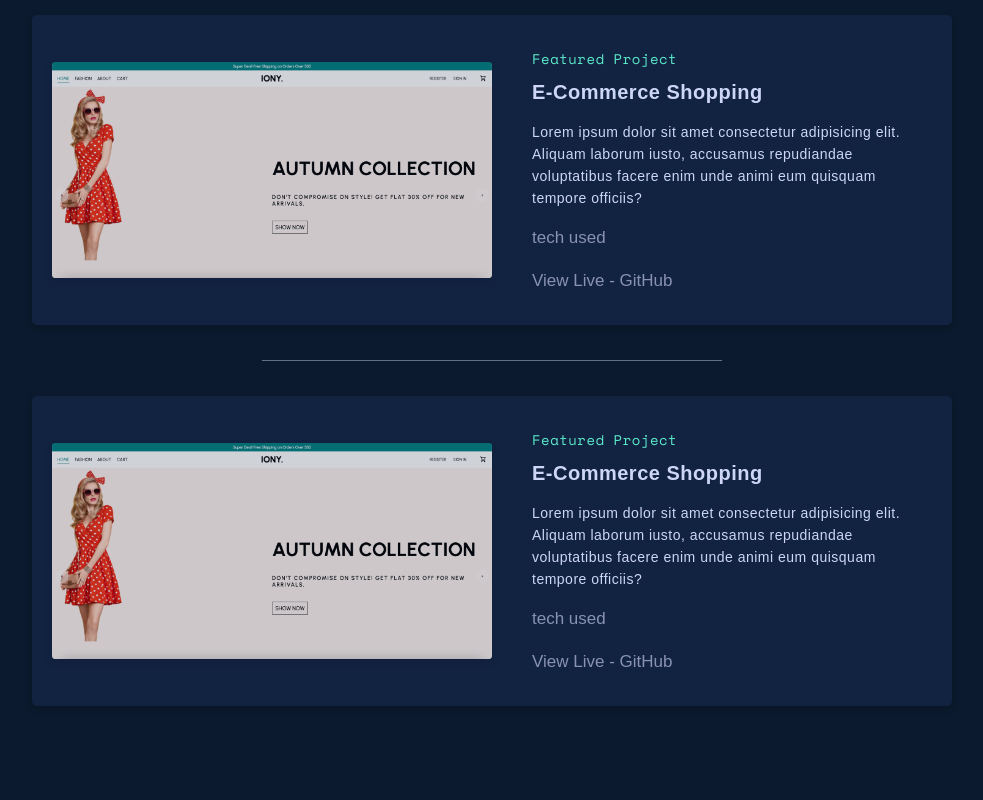
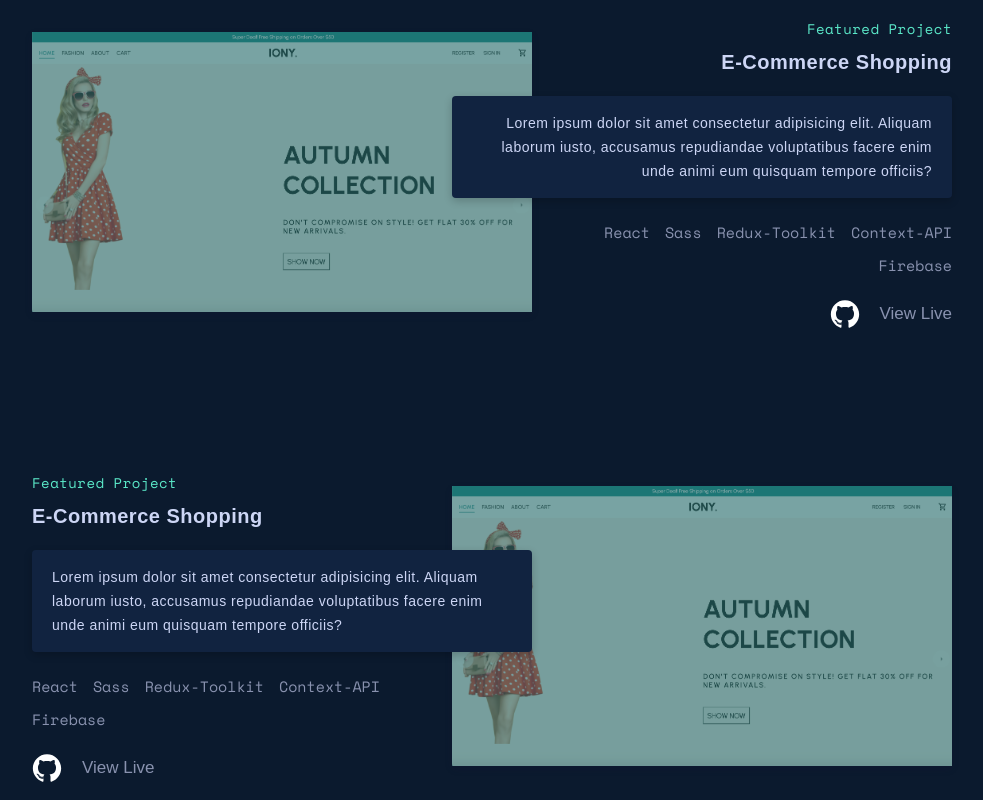
Before and after one commit to IonathanG/portfolio_dev, a React (Create React App) app: page / in a window 1280 px wide. Shown: the part 2260-3060 px from the top of the page, without its empty margins (148-1131 px from the left). Built offline with nearby package versions, Linux system fonts and the light colour scheme.

Commit message:
work section updated

```diff
--- a/public/index.html
+++ b/public/index.html
@@ -16,6 +16,11 @@
       href="https://fonts.googleapis.com/css2?family=Space+Mono:ital,wght@0,400;0,700;1,700&display=swap"
       rel="stylesheet"
     />
+
+    <link
+      rel="stylesheet"
+      href="https://cdn.jsdelivr.net/gh/devicons/devicon@v2.15.1/devicon.min.css"
+    />
     <title>Ionathan Gusmini</title>
   </head>
   <body>
--- a/src/components/Work.jsx
+++ b/src/components/Work.jsx
@@ -1,6 +1,31 @@
 import React from "react";
 
 const Work = (props, ref) => {
+  const projectList = [
+    {
+      title: "E-Commerce Shopping",
+      image: "images/e-commerce-screenshot_3.png",
+      description:
+        "Lorem ipsum dolor sit amet consectetur adipisicing elit. Aliquam laborum iusto, accusamus repudiandae voluptatibus facere enim unde animi eum quisquam tempore officiis?",
+      tech: ["React", "Sass", "Redux-Toolkit", "Context-API", "Firebase"],
+      links: [
+        "https://github.com/IonathanG/react-ecommerce-redux-back",
+        "https://react-ecommerce-ionyshop.netlify.app/",
+      ],
+    },
+    {
+      title: "E-Commerce Shopping",
+      image: "images/e-commerce-screenshot_3.png",
+      description:
+        "Lorem ipsum dolor sit amet consectetur adipisicing elit. Aliquam laborum iusto, accusamus repudiandae voluptatibus facere enim unde animi eum quisquam tempore officiis?",
+      tech: ["React", "Sass", "Redux-Toolkit", "Context-API", "Firebase"],
+      links: [
+        "https://github.com/IonathanG/react-ecommerce-redux-back",
+        "https://react-ecommerce-ionyshop.netlify.app/",
+      ],
+    },
+  ];
+
   return (
     <section ref={ref} className="work-container">
       <header>
@@ -10,47 +35,61 @@
       </header>
 
       <div className="work-main">
-        <div className="work-main__item">
-          <img
-            className="work-main__item--image"
-            src="images/e-commerce-screenshot.png"
-            alt="image_shopping_website"
-          />
-          <div className="work-main__item--details">
-            <div className="item-title">
-              <span className="featured">Featured Project</span>
-              <span>E-Commerce Shopping</span>
+        {projectList.map((project, index) => (
+          <div
+            className={`work-main__item ${index % 2 === 0 ? "" : "item-left"}`}
+            key={index}
+          >
+            <div className="work-main__item--image">
+              <img src={project.image} alt="image_shopping_website" />
             </div>
-            <div className="item-desc">
-              Lorem ipsum dolor sit amet consectetur adipisicing elit. Aliquam
-              laborum iusto, accusamus repudiandae voluptatibus facere enim unde
-              animi eum quisquam tempore officiis?
+            <div
+              className={`work-main__item--details ${
+                index % 2 === 0 ? "" : "detail-left"
+              }`}
+            >
+              <div className="item-title">
+                <span className="featured">Featured Project</span>
+                <span>{project.title}</span>
+              </div>
+              <div className="item-desc">{project.description}</div>
+              <div
+                className={`item-tech ${index % 2 === 0 ? "" : "tech-left"}`}
+              >
+                {project.tech.map((item) => (
+                  <div className="tech-detail">{item}</div>
+                ))}
+              </div>
+              <div className="item-links">
+                <a
+                  href={project.links[0]}
+                  target="_blank"
+                  rel="noreferrer"
+                  alt="github-link"
+                >
+                  <svg viewBox="0 0 128 128">
+                    <g fill="#ffffff">
+                      <path
+                        fill-rule="evenodd"
+                        clip-rule="evenodd"
+                        d="M64 5.103c-33.347 0-60.388 27.035-60.388 60.388 0 26.682 17.303 49.317 41.297 57.303 3.017.56 4.125-1.31 4.125-2.905 0-1.44-.056-6.197-.082-11.243-16.8 3.653-20.345-7.125-20.345-7.125-2.747-6.98-6.705-8.836-6.705-8.836-5.48-3.748.413-3.67.413-3.67 6.063.425 9.257 6.223 9.257 6.223 5.386 9.23 14.127 6.562 17.573 5.02.542-3.903 2.107-6.568 3.834-8.076-13.413-1.525-27.514-6.704-27.514-29.843 0-6.593 2.36-11.98 6.223-16.21-.628-1.52-2.695-7.662.584-15.98 0 0 5.07-1.623 16.61 6.19C53.7 35 58.867 34.327 64 34.304c5.13.023 10.3.694 15.127 2.033 11.526-7.813 16.59-6.19 16.59-6.19 3.287 8.317 1.22 14.46.593 15.98 3.872 4.23 6.215 9.617 6.215 16.21 0 23.194-14.127 28.3-27.574 29.796 2.167 1.874 4.097 5.55 4.097 11.183 0 8.08-.07 14.583-.07 16.572 0 1.607 1.088 3.49 4.148 2.897 23.98-7.994 41.263-30.622 41.263-57.294C124.388 32.14 97.35 5.104 64 5.104z"
+                      ></path>
+                      <path d="M26.484 91.806c-.133.3-.605.39-1.035.185-.44-.196-.685-.605-.543-.906.13-.31.603-.395 1.04-.188.44.197.69.61.537.91zm2.446 2.729c-.287.267-.85.143-1.232-.28-.396-.42-.47-.983-.177-1.254.298-.266.844-.14 1.24.28.394.426.472.984.17 1.255zM31.312 98.012c-.37.258-.976.017-1.35-.52-.37-.538-.37-1.183.01-1.44.373-.258.97-.025 1.35.507.368.545.368 1.19-.01 1.452zm3.261 3.361c-.33.365-1.036.267-1.552-.23-.527-.487-.674-1.18-.343-1.544.336-.366 1.045-.264 1.564.23.527.486.686 1.18.333 1.543zm4.5 1.951c-.147.473-.825.688-1.51.486-.683-.207-1.13-.76-.99-1.238.14-.477.823-.7 1.512-.485.683.206 1.13.756.988 1.237zm4.943.361c.017.498-.563.91-1.28.92-.723.017-1.308-.387-1.315-.877 0-.503.568-.91 1.29-.924.717-.013 1.306.387 1.306.88zm4.598-.782c.086.485-.413.984-1.126 1.117-.7.13-1.35-.172-1.44-.653-.086-.498.422-.997 1.122-1.126.714-.123 1.354.17 1.444.663zm0 0"></path>
+                    </g>
+                  </svg>
+                </a>
+                <a
+                  href={project.links[1]}
+                  target="_blank"
+                  rel="noreferrer"
+                  alt="live-website-link"
+                >
+                  View Live
+                </a>
+              </div>
             </div>
-            <div className="item-tech">tech used</div>
-            <div className="item-links">View Live - GitHub</div>
           </div>
-        </div>
-        <div className="work-divider"></div>
-        <div className="work-main__item">
-          <img
-            className="work-main__item--image"
-            src="images/e-commerce-screenshot.png"
-            alt="image_shopping_website"
-          />
-          <div className="work-main__item--details">
-            <div className="item-title">
-              <span className="featured">Featured Project</span>
-              <span>E-Commerce Shopping</span>
-            </div>
-            <div className="item-desc">
-              Lorem ipsum dolor sit amet consectetur adipisicing elit. Aliquam
-              laborum iusto, accusamus repudiandae voluptatibus facere enim unde
-              animi eum quisquam tempore officiis?
-            </div>
-            <div className="item-tech">tech used</div>
-            <div className="item-links">View Live - GitHub</div>
-          </div>
-        </div>
+        ))}
       </div>
     </section>
   );
--- a/src/styles/_settings.scss
+++ b/src/styles/_settings.scss
@@ -4,9 +4,9 @@
 $phone_Small: 480px;
 
 //----- COLORS ------
-$mainGreen: #64ffda;
+$mainGreen: rgb(100, 255, 218);
 $mainGrey: rgb(205, 214, 245);
-$mainBackGround: #0b1a2e;
+$mainBackGround: rgb(11, 26, 46);
 $sub_grey: rgb(137, 146, 175);
 $lighter_Blue: rgb(17, 35, 64);
 
@@ -43,7 +43,7 @@
     position: relative;
 
     @media only screen and (min-width: $phone) {
-      padding: 155px 120px;
+      padding: 155px 80px;
     }
 
     @media only screen and (min-width: $tablet) {
@@ -55,7 +55,7 @@
       //background-color: #64ffdb32;
       margin: 100px auto;
       padding: 20px 15px;
-      max-width: 1100px;
+      max-width: 11000px;
       //min-height: 100vh;
 
       @media only screen and (min-width: $phone) {
--- a/src/styles/components/_work.scss
+++ b/src/styles/components/_work.scss
@@ -4,34 +4,35 @@
   }
 
   .work-main {
-    color: $sub_grey;
     @include main_Style;
 
+    color: $sub_grey;
     margin: 80px auto;
-    transition: 0.3s ease;
 
     display: flex;
     flex-direction: column;
     justify-content: space-between;
     align-items: center;
-    gap: 35px;
+    gap: 140px;
+
+    transition: 0.3s ease;
+    //background-color: rgba(250, 235, 215, 0.261);
+
+    // @media only screen and (min-width: $phone) {
+    //   min-width: 690px !important;
+    // }
 
     &__item {
+      position: relative;
+      transition: 0.3s ease-out;
+
       display: flex;
       flex-direction: column;
       justify-content: space-between;
       align-items: center;
-      gap: 40px;
-      padding: 30px 20px;
-      box-shadow: rgba(0, 0, 0, 0.2) 0px 3px 8px;
-      background-color: $lighter_Blue;
-      border-radius: 5px;
-      transition: 0.4s ease-out;
+      gap: 20px;
 
-      &:hover {
-        //transform: scale(1.01);
-        //border: 0.5px solid $mainGreen;
-      }
+      // background-color: rgba(255, 228, 196, 0.23);
 
       @media only screen and (min-width: $phone) {
         flex-direction: row;
@@ -39,29 +40,56 @@
       }
 
       &--image {
-        height: auto;
-        max-width: 380px;
-        opacity: 0.8;
+        //background-color: rgba(245, 245, 220, 0.263);
+        position: relative;
+        flex: 1;
+        min-width: 300px;
+
+        display: grid;
+        place-items: center;
+
         box-shadow: rgba(23, 8, 49, 0.2) 0px 3px 8px;
         border-radius: 3px;
+        opacity: 0.6;
+        cursor: pointer;
 
-        @media only screen and (min-width: $phone_Small) {
-          max-width: 450px;
+        &:hover {
+          opacity: 0.85;
         }
 
-        @media only screen and (min-width: $phone) {
-          max-width: 50%;
+        &::after {
+          content: "";
+          position: absolute;
+          top: 0;
+          left: 0;
+          width: 100%;
+          height: 100%;
+          background-color: rgba(100, 255, 219, 0.4);
+          transition: 0.3s ease-in;
+          z-index: 10;
+        }
+
+        &:hover::after {
+          opacity: 0;
+        }
+
+        img {
+          width: 100%;
           height: 100%;
         }
       }
 
       &--details {
+        flex: 1;
         display: flex;
         flex-direction: column;
-        gap: 15px;
-        max-width: 450px;
+        align-items: flex-end;
+        gap: 20px;
+
+        text-align: right;
 
         @media only screen and (min-width: $phone) {
+          margin-left: -100px;
           max-width: 100%;
         }
 
@@ -69,6 +97,7 @@
           display: flex;
           flex-direction: column;
           gap: 5px;
+
           color: $mainGrey;
           font-size: 20px;
           font-weight: 700;
@@ -84,31 +113,88 @@
         }
 
         .item-desc {
-          // background-color: $lighter_Blue;
-          // box-shadow: rgba(0, 0, 0, 0.2) 0px 3px 8px;
+          background-color: $lighter_Blue;
+          box-shadow: rgba(0, 0, 0, 0.2) 0px 3px 8px;
           border-radius: 4px;
-          //padding: 15px 25px;
-          line-height: 22px;
+
+          line-height: 24px;
           font-size: 14px;
           letter-spacing: 0.5px;
           color: $mainGrey;
+
+          padding: 15px 20px;
+          z-index: 5;
         }
 
         .item-tech {
-          //tech
+          z-index: 5;
+          width: 85%;
+          //background-color: rgba(0, 255, 255, 0.252);
+          display: flex;
+          flex-direction: row;
+          justify-content: flex-end;
+          gap: 5px 15px;
+          flex-wrap: wrap;
+
+          .tech-detail {
+            font-size: 15px;
+            font-family: "Space Mono", monospace;
+          }
+        }
+
+        .tech-left {
+          justify-content: flex-start;
         }
 
         .item-links {
-          //links
+          z-index: 5;
+          display: flex;
+          flex-direction: row;
+          align-items: center;
+          justify-content: center;
+          gap: 20px;
+          //background-color: rgba(240, 248, 255, 0.26);
+
+          a {
+            cursor: pointer;
+            display: grid;
+            place-items: center;
+
+            color: $sub_grey;
+            font-family: sans-serif;
+            transition: 0.3s ease;
+
+            &:hover {
+              color: $mainGreen;
+            }
+
+            svg {
+              width: 30px;
+
+              &:hover path {
+                transition: 0.3s ease;
+                fill: $mainGreen;
+              }
+            }
+          }
+        }
+      }
+
+      .detail-left {
+        @media only screen and (min-width: $phone) {
+          align-items: flex-start;
+          text-align: left;
+
+          margin-left: 0;
+          margin-right: -100px;
         }
       }
     }
 
-    .work-divider {
-      height: 1px;
-      width: 50%;
-      background-color: $sub_grey;
-      opacity: 0.7;
+    .item-left {
+      @media only screen and (min-width: $phone) {
+        flex-direction: row-reverse;
+      }
     }
   }
 }
```
Also changed, not shown: public/images/e-commerce-screenshot_2.png (added), public/images/e-commerce-screenshot_3.png (added).
